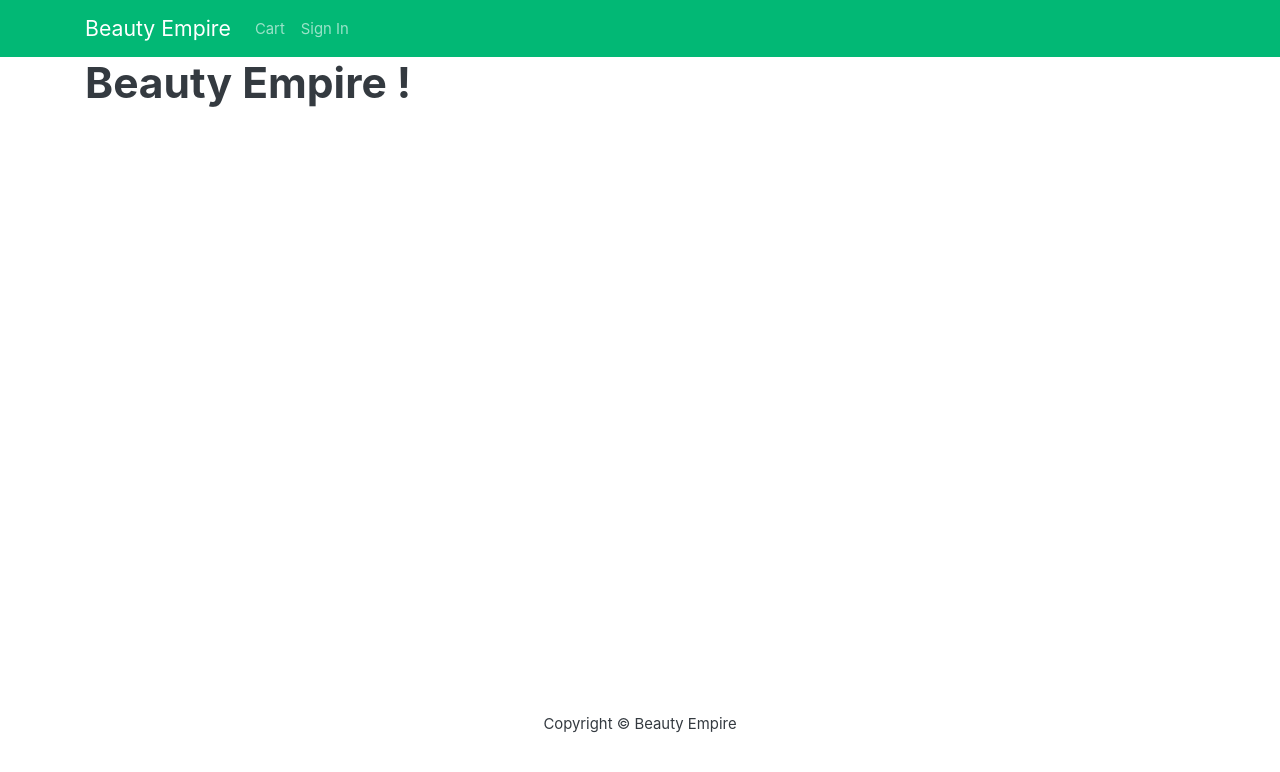
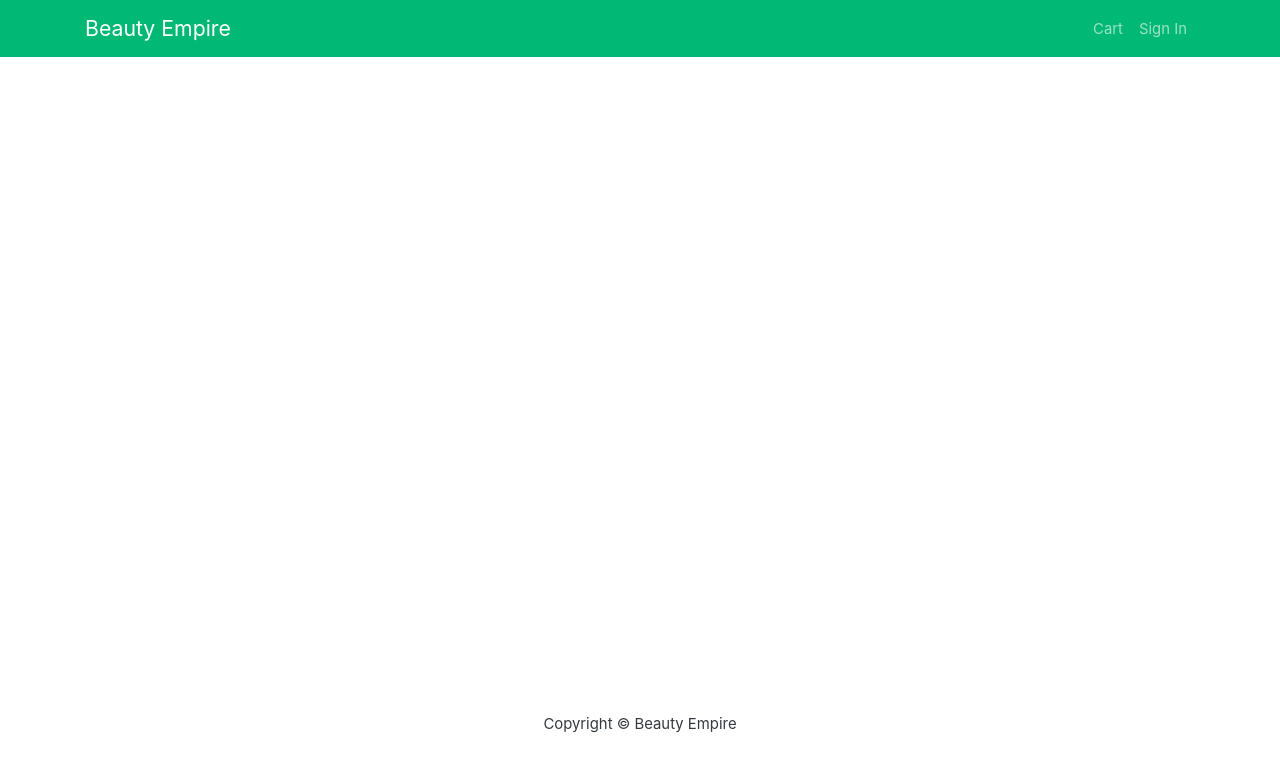
Before and after one commit to miguelcoria94/Helium, a React (Create React App) app in the folder frontend/: page / in a window 1280 px wide. Shown: the top 772 px of the page. Built offline with nearby package versions, Linux system fonts and the light colour scheme.

Commit message:
fix the navbar

```diff
--- a/frontend/src/App.js
+++ b/frontend/src/App.js
@@ -9,7 +9,6 @@ const App = () => {
       <Header />
       <main>
         <Container>
-          <h1>Beauty Empire !</h1>
         </Container>
       </main>
       <Footer />
--- a/frontend/src/components/Header.js
+++ b/frontend/src/components/Header.js
@@ -9,7 +9,7 @@ const Header = () => {
           <Navbar.Brand href="/">Beauty Empire</Navbar.Brand>
           <Navbar.Toggle aria-controls="basic-navbar-nav" />
           <Navbar.Collapse id="basic-navbar-nav">
-            <Nav className="mr-auto">
+            <Nav className="ml-auto">
               <Nav.Link href="/cart">Cart</Nav.Link>
               <Nav.Link href="/login">Sign In</Nav.Link>
             </Nav>
```
Also changed, not shown: 1 other file (tests, documents, lock files or other folders).
